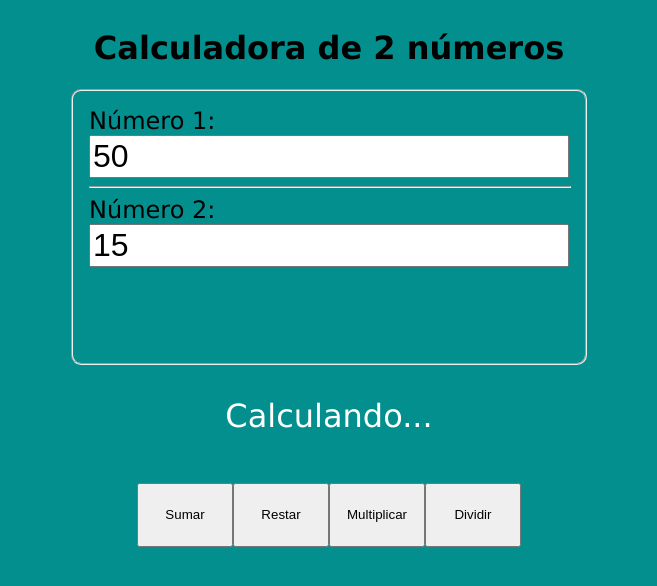
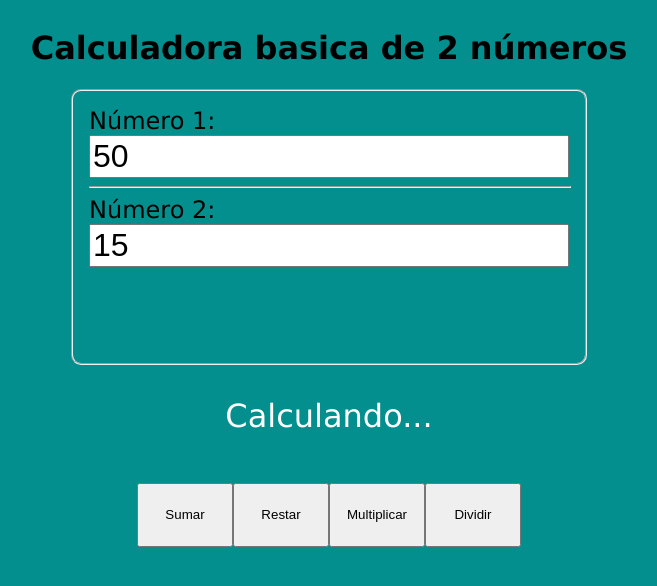
Before and after one commit to Destroyer210-code/practica, a plain HTML site: page index.html in a window 1280 px wide. Shown: the whole page, without its empty margins (319-976 px from the left). Drawn offline with Linux system fonts and the light colour scheme.

Commit message:
actualizar index

```diff
--- a/index.html
+++ b/index.html
@@ -8,7 +8,7 @@
   <link rel="stylesheet" href="style.css">
 </head>
 <body>
-  <h1>Calculadora de 2 números</h1>
+  <h1>Calculadora basica de 2 números</h1>
     <fieldset>
       <label for="">Número 1:</label>
       <input type="number" name="" id="btn-number1" placeholder="Inserte un número..." value=50>
```
